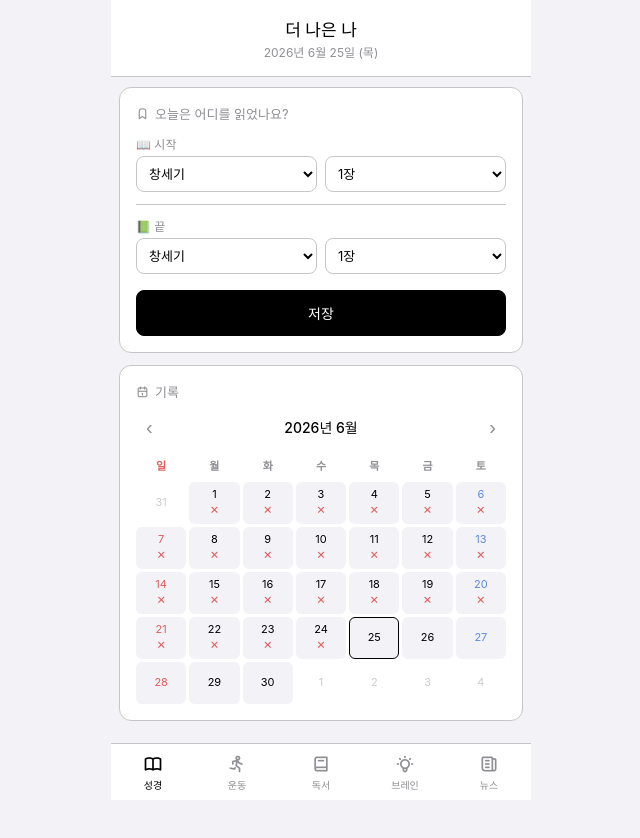
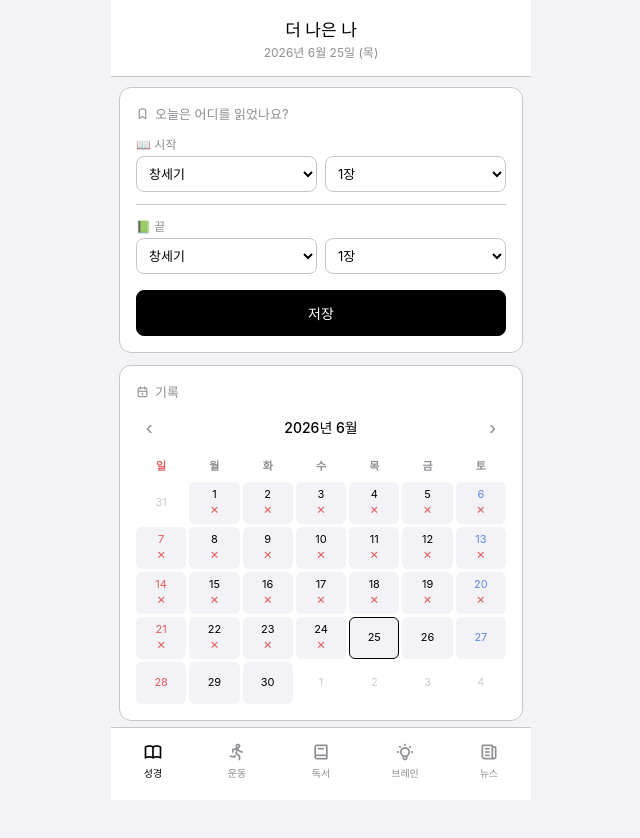
Before and after one commit to jimmy9306/better-me, a plain HTML site: page index.html in a window 1280 px wide. Shown: the whole page, without its empty margins (319-959 px from the left). Drawn offline with Linux system fonts and the light colour scheme.

Commit message:
Add files via upload

```diff
--- a/index.html
+++ b/index.html
@@ -11,12 +11,12 @@
 <style>
 *{box-sizing:border-box;margin:0;padding:0}
 body{font-family:-apple-system,BlinkMacSystemFont,'Segoe UI',sans-serif;background:#f2f2f7;min-height:100vh}
-.app{max-width:420px;margin:0 auto;padding:0 0 80px}
+.app{max-width:420px;margin:0 auto;padding:0 0 100px}
 .header{background:#fff;border-bottom:0.5px solid #c6c6c8;padding:16px;text-align:center;position:sticky;top:0;z-index:10}
 .header h1{font-size:17px;font-weight:500;color:#000}
 .header .date{font-size:12px;color:#8e8e93;margin-top:2px}
 .nav{display:flex;background:#fff;border-top:0.5px solid #c6c6c8;position:fixed;bottom:0;width:100%;max-width:420px;z-index:10}
-.nav button{flex:1;padding:10px 4px 8px;border:none;background:transparent;cursor:pointer;font-size:10px;color:#8e8e93;display:flex;flex-direction:column;align-items:center;gap:3px}
+.nav button{flex:1;padding:14px 4px 20px;border:none;background:transparent;cursor:pointer;font-size:10px;color:#8e8e93;display:flex;flex-direction:column;align-items:center;gap:3px}
 .nav button.active{color:#000}
 .nav button i{font-size:20px}
 .section{display:none;padding:10px 8px}
```
